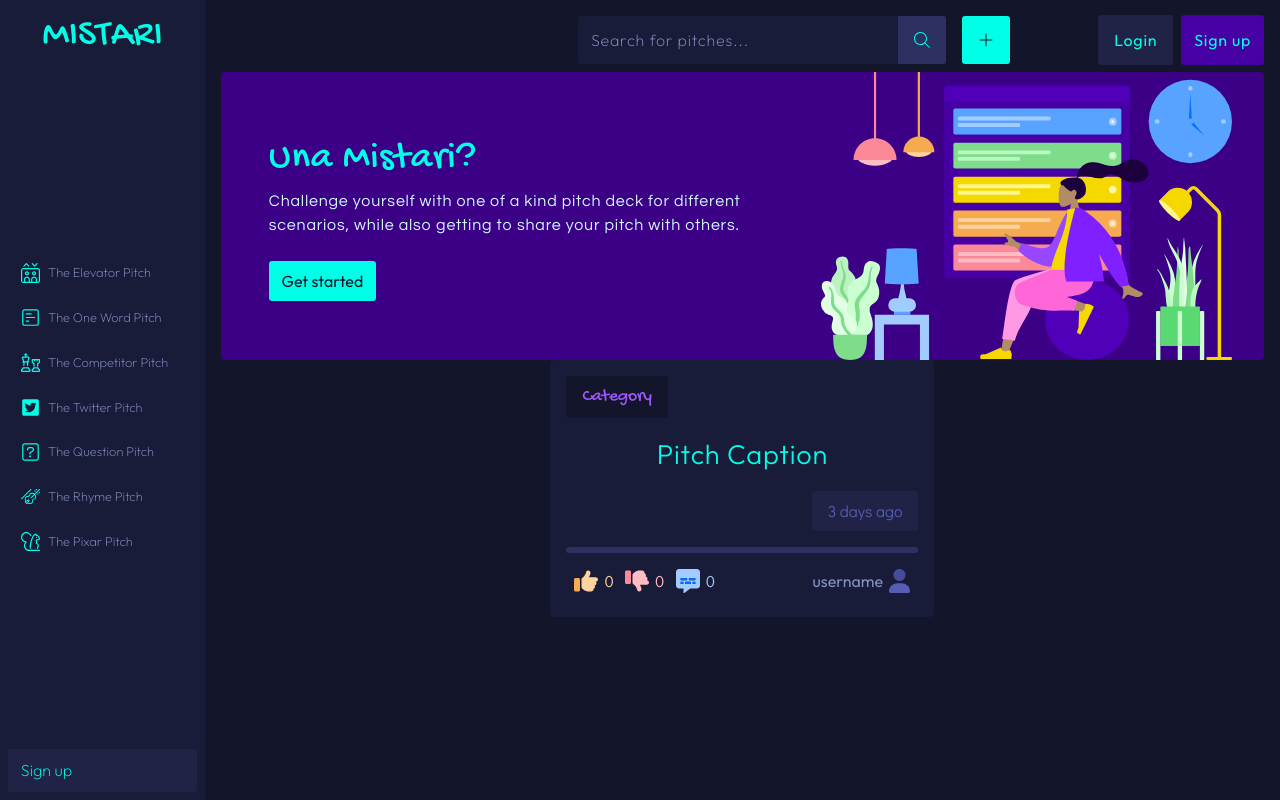
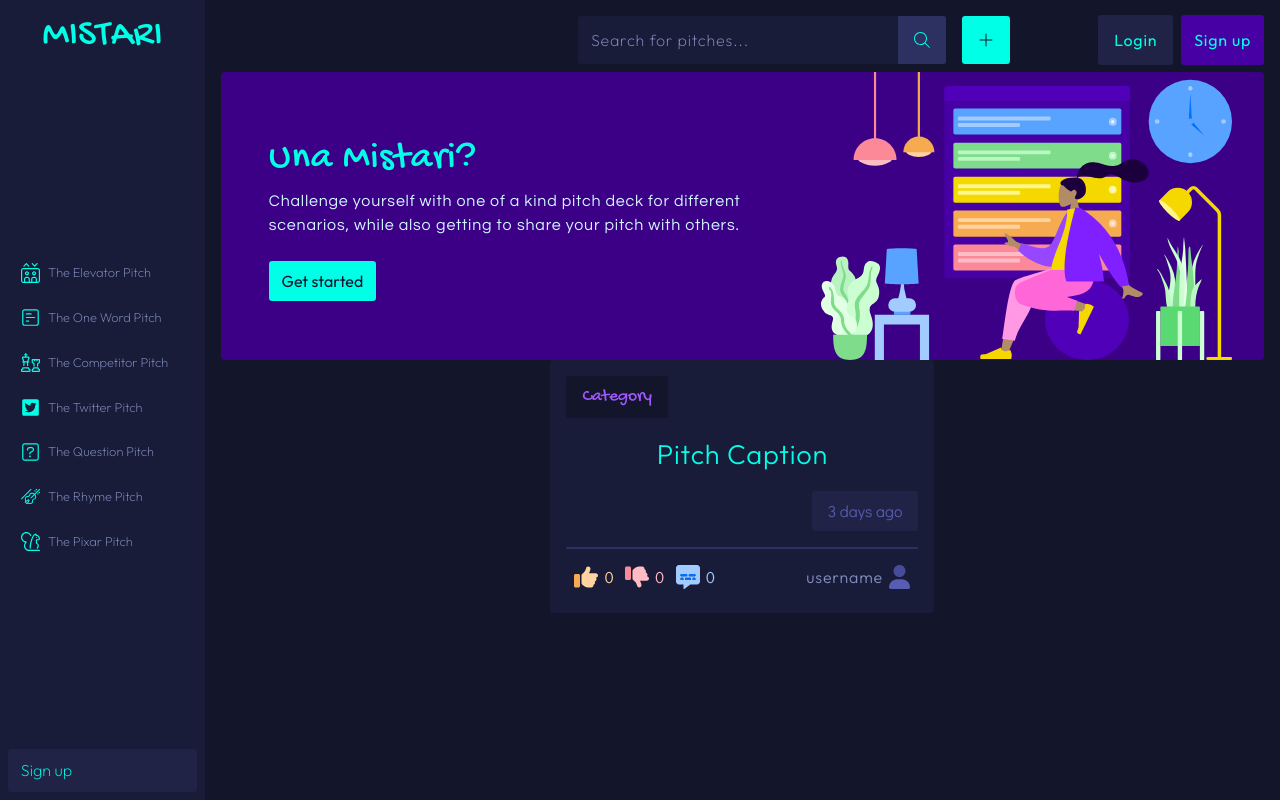
Before and after one commit to devmiano/mistari, a Flask app: page / in a window 1280 px wide. Run offline with Flask 2, Linux system fonts and the light colour scheme.

Commit message:
rectified card styling

```diff
--- a/app/assets/sass/global.scss
+++ b/app/assets/sass/global.scss
@@ -595,6 +595,8 @@
   color: $text-light;
   font-size: 1rem;
   font-family: $outfit;
+  font-weight: 300;
+  letter-spacing: 0.05rem;
 }
 @mixin pitch-row {
   display: flex;
@@ -630,8 +632,6 @@
       border-radius: 0.2rem;
     }
     .line {
-      border: 0.21rem solid $text-400;
-      border-radius: 5px;
       width: 100%;
     }
     .footer {
--- a/app/assets/styles/global.css
+++ b/app/assets/styles/global.css
@@ -789,14 +789,14 @@
     gap: 0.5rem;
     margin-top: 0.5rem; }
 
-    @media -sass-debug-info{filename{font-family:file\:\/\/\/home\/devmiano\/builds\/moringa\/mistari\/app\/assets\/sass\/global\.scss}line{font-family:\00003605}}
+    @media -sass-debug-info{filename{font-family:file\:\/\/\/home\/devmiano\/builds\/moringa\/mistari\/app\/assets\/sass\/global\.scss}line{font-family:\00003607}}
     #pitches .pitch {
       width: 24rem;
       height: auto;
       padding: 1rem;
       border-radius: 0.25rem;
       background-color: #191c38; }
-      @media -sass-debug-info{filename{font-family:file\:\/\/\/home\/devmiano\/builds\/moringa\/mistari\/app\/assets\/sass\/global\.scss}line{font-family:\00003610}}
+      @media -sass-debug-info{filename{font-family:file\:\/\/\/home\/devmiano\/builds\/moringa\/mistari\/app\/assets\/sass\/global\.scss}line{font-family:\00003612}}
       #pitches .pitch .category {
         color: #a157ff;
         font-size: 1.1rem;
@@ -806,7 +806,7 @@
         background-color: #13152a;
         width: fit-content;
         border-radius: 0.2rem; }
-        @media -sass-debug-info{filename{font-family:file\:\/\/\/home\/devmiano\/builds\/moringa\/mistari\/app\/assets\/sass\/global\.scss}line{font-family:\00003618}}
+        @media -sass-debug-info{filename{font-family:file\:\/\/\/home\/devmiano\/builds\/moringa\/mistari\/app\/assets\/sass\/global\.scss}line{font-family:\00003620}}
         #pitches .pitch .caption {
           color: #00ffe7;
           font-size: 1.7rem;
@@ -814,7 +814,7 @@
           letter-spacing: 0.05rem;
           font-weight: 300;
           text-align: center; }
-          @media -sass-debug-info{filename{font-family:file\:\/\/\/home\/devmiano\/builds\/moringa\/mistari\/app\/assets\/sass\/global\.scss}line{font-family:\00003622}}
+          @media -sass-debug-info{filename{font-family:file\:\/\/\/home\/devmiano\/builds\/moringa\/mistari\/app\/assets\/sass\/global\.scss}line{font-family:\00003624}}
           #pitches .pitch .date {
             color: #575db2;
             font-size: 1rem;
@@ -824,10 +824,8 @@
             background-color: #202346;
             margin: 1rem 0;
             border-radius: 0.2rem; }
-            @media -sass-debug-info{filename{font-family:file\:\/\/\/home\/devmiano\/builds\/moringa\/mistari\/app\/assets\/sass\/global\.scss}line{font-family:\00003630}}
+            @media -sass-debug-info{filename{font-family:file\:\/\/\/home\/devmiano\/builds\/moringa\/mistari\/app\/assets\/sass\/global\.scss}line{font-family:\00003632}}
             #pitches .pitch .line {
-              border: 0.21rem solid #2d3162;
-              border-radius: 5px;
               width: 100%; }
               @media -sass-debug-info{filename{font-family:file\:\/\/\/home\/devmiano\/builds\/moringa\/mistari\/app\/assets\/sass\/global\.scss}line{font-family:\00003635}}
               #pitches .pitch .footer {
@@ -902,7 +900,9 @@
                   #pitches .pitch .footer .user .text {
                     color: #8490c2;
                     font-size: 1rem;
-                    font-family: 'Outfit', sans-serif; }
+                    font-family: 'Outfit', sans-serif;
+                    font-weight: 300;
+                    letter-spacing: 0.05rem; }
                     @media -sass-debug-info{filename{font-family:file\:\/\/\/home\/devmiano\/builds\/moringa\/mistari\/app\/assets\/sass\/global\.scss}line{font-family:\00003685}}
                     #pitches .pitch .footer .user .icon {
                       height: 1.5rem; }
--- a/app/templates/cards.html
+++ b/app/templates/cards.html
@@ -3,7 +3,7 @@
     <p class="category">Category</p>
     <p class="caption">Pitch Caption</p>
     <p class="date">3 days ago</p>
-    <hr class="line" />
+    <img class="line" src="../assets/icons/pitch/line.svg" alt="line" />
     <div class="footer">
       <div class="left">
         <div class="upvote">
```
Also changed, not shown: app/assets/icons/pitch/line.svg (added).
